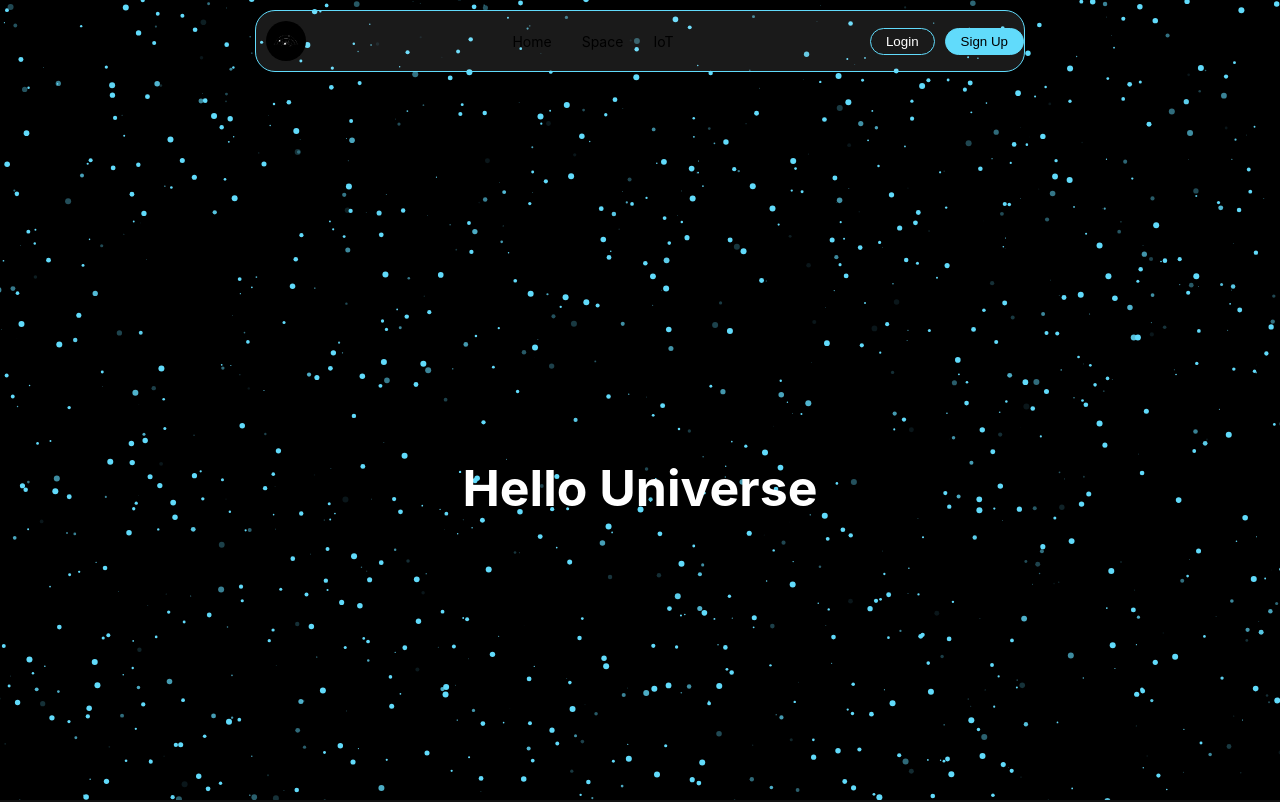
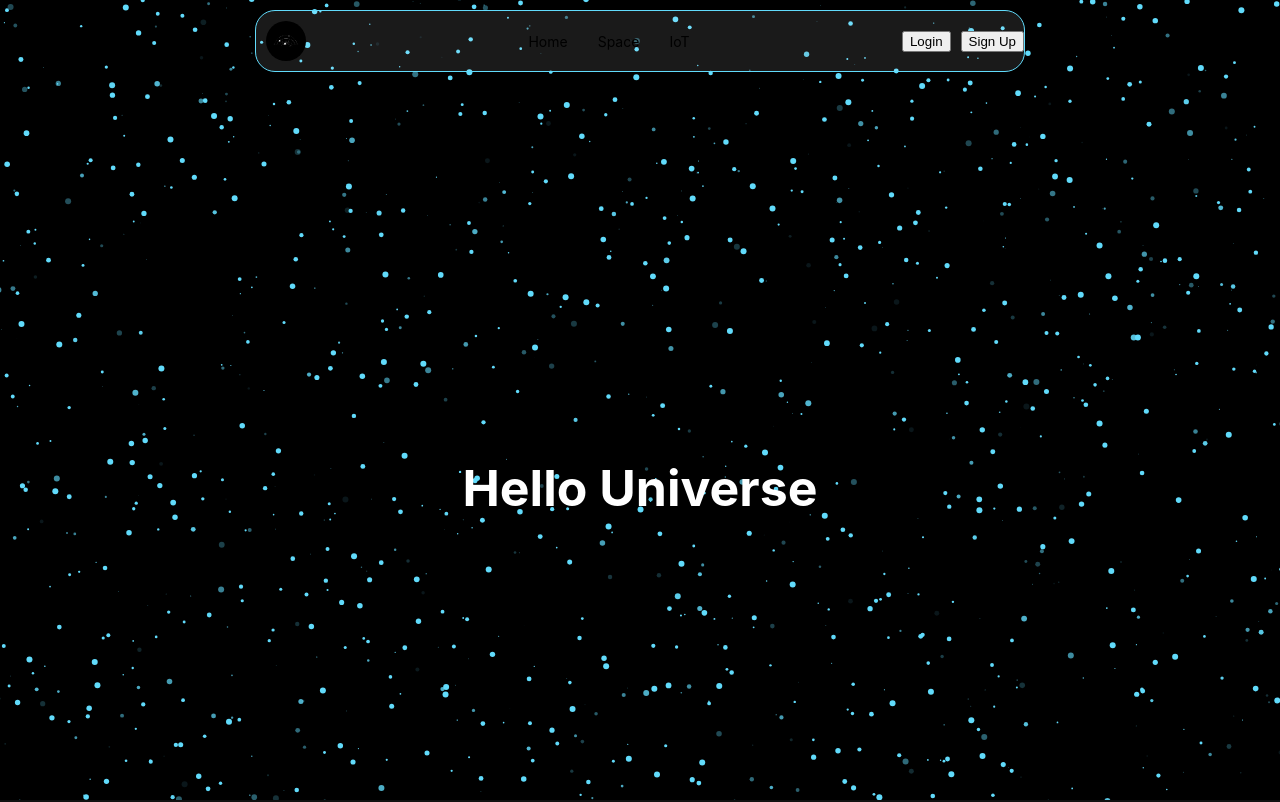
Before and after one commit to kawthar-shameseldeen/Space-Journey-Front, a React (Create React App) app in the folder space-journey/: page /home in a window 1280 px wide. Shown: the top 802 px of the page. Built offline with nearby package versions, Linux system fonts and the light colour scheme.

Commit message:
adde dlink buttons

```diff
--- a/space-journey/src/components/navbar/navbar.jsx
+++ b/space-journey/src/components/navbar/navbar.jsx
@@ -22,12 +22,12 @@ const Navbar = ({ isAuthenticated, onLogout, onLoginClick, onSignupClick }) => {
             <div className="navbar-buttonsB">
             {!isAuthenticated && !isAuthPage && (
                 <>
-                    <button className="btn-loginB" onClick={onLoginClick}>Login</button>
-                    <button className="btn-signupB" onClick={onSignupClick}>Sign Up</button>
+                    <button className="btn-linkB" onClick={onLoginClick}>Login</button>
+                    <button className="btn-linkB" onClick={onSignupClick}>Sign Up</button>
                 </>
             )}
             {isAuthenticated && (
-                <button className="btn-logoutB" onClick={onLogout}>Logout</button>
+                <button className="btn-linkB" onClick={onLogout}>Logout</button>
             )}
             </div>
         </nav>
```
